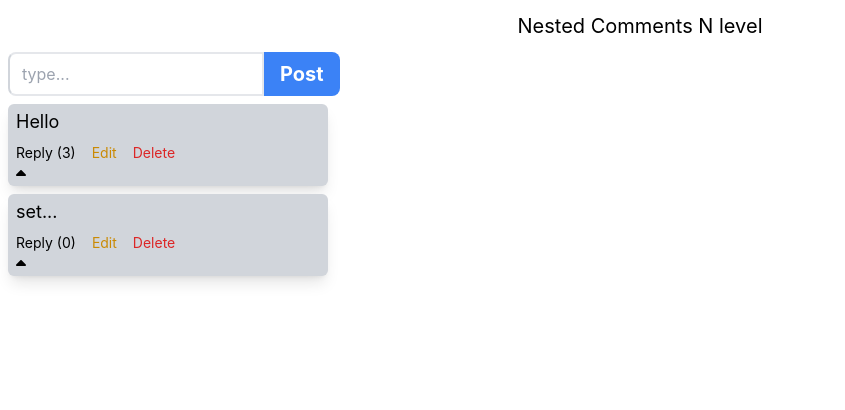
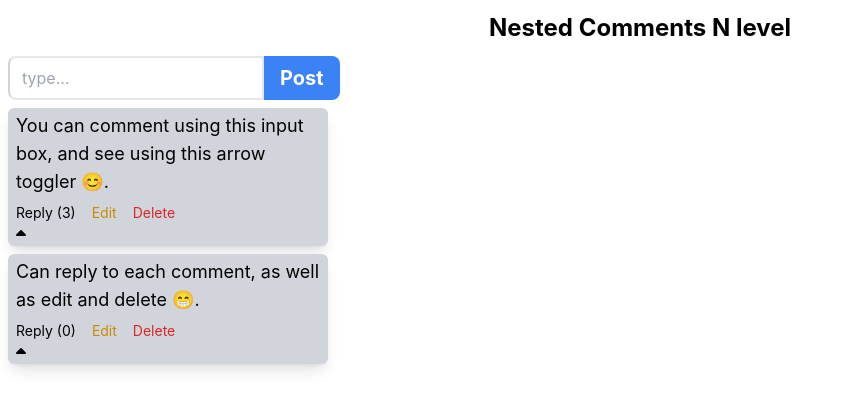
Before and after one commit to PradumnO9/Nested-Comments, a React (Create React App) app: page / in a window 1280 px wide. Shown: the top 410 px of the page, without its empty margins (0-845 px from the left). Built offline with nearby package versions, Linux system fonts and the light colour scheme; the HTML template or start-up script is replaced by a standard one.

Commit message:
Created contect to avoid prop drilling

```diff
--- a/src/App.js
+++ b/src/App.js
@@ -1,13 +1,26 @@
-import React from 'react';
-import InputBox from './components/InputBox';
-import './App.css';
+import React, { createContext } from "react";
+import InputBox from "./components/InputBox";
+import useComments from "./hooks/useComments";
+import commentsData from "./Constents/commentsData.json";
+import "./App.css";
+
+export const CommentActions = createContext();
 
 function App() {
+  const { comments, addComment, addReply, deleteComment, editComment } =
+    useComments(commentsData);
+
   return (
-    <div className="App">
-      <p className='flex justify-center text-xl m-3'>Nested Comments N level</p>
-      <InputBox />
-    </div>
+    <CommentActions.Provider
+      value={{ comments, addComment, addReply, deleteComment, editComment }}
+    >
+      <div className="App">
+        <p className="flex justify-center text-2xl font-bold m-3">
+          Nested Comments N level
+        </p>
+        <InputBox />
+      </div>
+    </CommentActions.Provider>
   );
 }
 
--- a/src/Constents/commentsData.json
+++ b/src/Constents/commentsData.json
@@ -2,43 +2,43 @@
     "comments": {
         "1": {
             "id": 1,
-            "text": "Hello",
+            "text": "You can comment using this input box, and see using this arrow toggler 😊.",
             "parentId": null,
             "children": [2, 3, 5]
         },
         "2": {
             "id": 2,
-            "text": "Hi",
+            "text": "Wow..., reply is also working.",
             "parentId": 1,
             "children": []
         },
         "3": {
             "id": 3,
-            "text": "Hey buddy, how are you?",
+            "text": "That really good..",
             "parentId": 1,
             "children": [4]
         },
         "4": {
             "id": 4,
-            "text": "I am fine what about you?",
+            "text": "Bingoo, we can reply n levels...",
             "parentId": 3,
             "children": [6]
         },
         "5": {
             "id": 5,
-            "text": "hello everyone...",
+            "text": "Great buddy 👍",
             "parentId": 1,
             "children": []
         },
         "6": {
             "id": 6,
-            "text": "hey...",
+            "text": "😦",
             "parentId": 1,
             "children": []
         },
         "7": {
             "id": 7,
-            "text": "set...",
+            "text": "Can reply to each comment, as well as edit and delete 😁.",
             "parentId": null,
             "children": []
         }
--- a/src/components/Comment.js
+++ b/src/components/Comment.js
@@ -1,16 +1,17 @@
-import { useState } from "react";
+import { useContext, useState } from "react";
 import ReplyComment from "./ReplyComment";
 import { FaSortUp } from "react-icons/fa";
 import { FaSortDown } from "react-icons/fa";
 import EditComment from "./EditComment";
+import { CommentActions } from "../App";
 
 const Comment = ({
   comment,
   allComments,
-  addReply,
-  deleteComment,
-  editComment,
 }) => {
+
+  const { addReply, deleteComment, editComment } = useContext(CommentActions)
+
   const [ShowReplyState, setShowReplyState] = useState(false);
   const [editState, setEditState] = useState(false);
   const [arrowToggle, setArrowToggle] = useState(false);
@@ -75,7 +76,6 @@ const Comment = ({
           <ReplyComment
             setShowReplyState={setShowReplyState}
             id={comment.id}
-            addReply={addReply}
             setArrowToggle={setArrowToggle}
           />
         )}
--- a/src/components/InputBox.js
+++ b/src/components/InputBox.js
@@ -1,12 +1,11 @@
+import { CommentActions } from "../App";
 import Comment from "./Comment";
-import { useState } from "react";
-import useComments from "../hooks/useComments";
-import commentsData from "../Constents/commentsData.json";
+import { useContext, useState } from "react";
 
 const InputBox = () => {
   const [newComment, setNewComment] = useState("");
 
-  const { comments, addComment, addReply, deleteComment, editComment } = useComments(commentsData);
+  const { comments, addComment } = useContext(CommentActions)
 
   const handelPostButton = (e) => {
     e.preventDefault();
@@ -42,9 +41,6 @@ const InputBox = () => {
             key={i}
             comment={comments[d]}
             allComments={comments}
-            addReply={addReply}
-            deleteComment={deleteComment}
-            editComment={editComment}
           />
         ) : (
           ""
--- a/src/components/ReplyComment.js
+++ b/src/components/ReplyComment.js
@@ -1,7 +1,10 @@
-import { useState } from "react";
+import { useContext, useState } from "react";
+import { CommentActions } from "../App";
 
-const ReplyComment = ({ setShowReplyState, addReply, id, setArrowToggle }) => {
+const ReplyComment = ({ setShowReplyState, id, setArrowToggle }) => {
   const [reply, setReply] = useState("");
+
+  const { addReply } = useContext(CommentActions);
 
   const handleReplyButton = (e) => {
     e.preventDefault();
```
